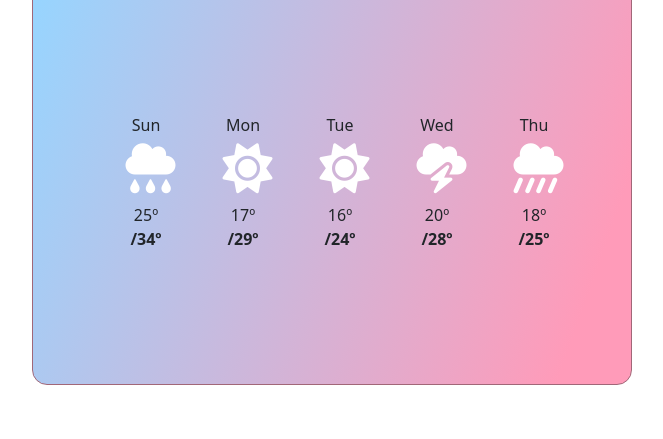
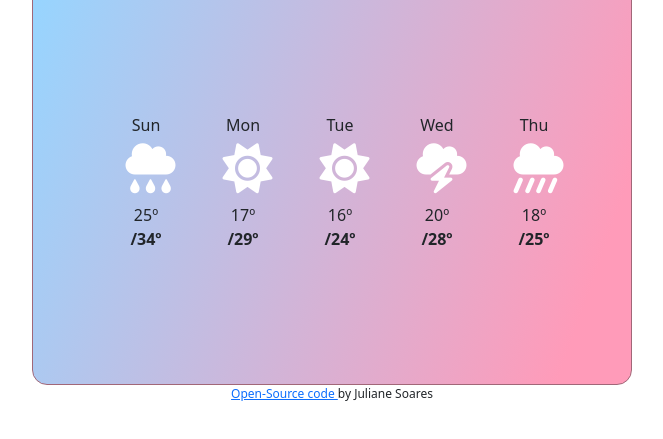
Before and after one commit to juli-ane/weather-application-shecodes, a plain HTML site: page index.html in a window 1280 px wide. Shown: the part 365-804 px from the top of the page, without its empty margins (308-971 px from the left). Drawn offline with nearby package versions, Linux system fonts and the light colour scheme; no server answers.

Commit message:
added github link

```diff
--- a/index.html
+++ b/index.html
@@ -99,6 +99,15 @@
         </div>
       </div>
     </div>
+    <div class="author">
+      <a
+        href="https://github.com/juli-ane/weather-application-shecodes"
+        target="_blank"
+      >
+        Open-Source code
+      </a>
+      by Juliane Soares
+    </div>
     <script src="index.js"></script>
   </body>
 </html>
--- a/style.css
+++ b/style.css
@@ -115,3 +115,8 @@ div .card {
 .degrees {
   font-size: 16px;
 }
+.author {
+  display: block;
+  text-align: center;
+  font-size: 12px;
+}
```
